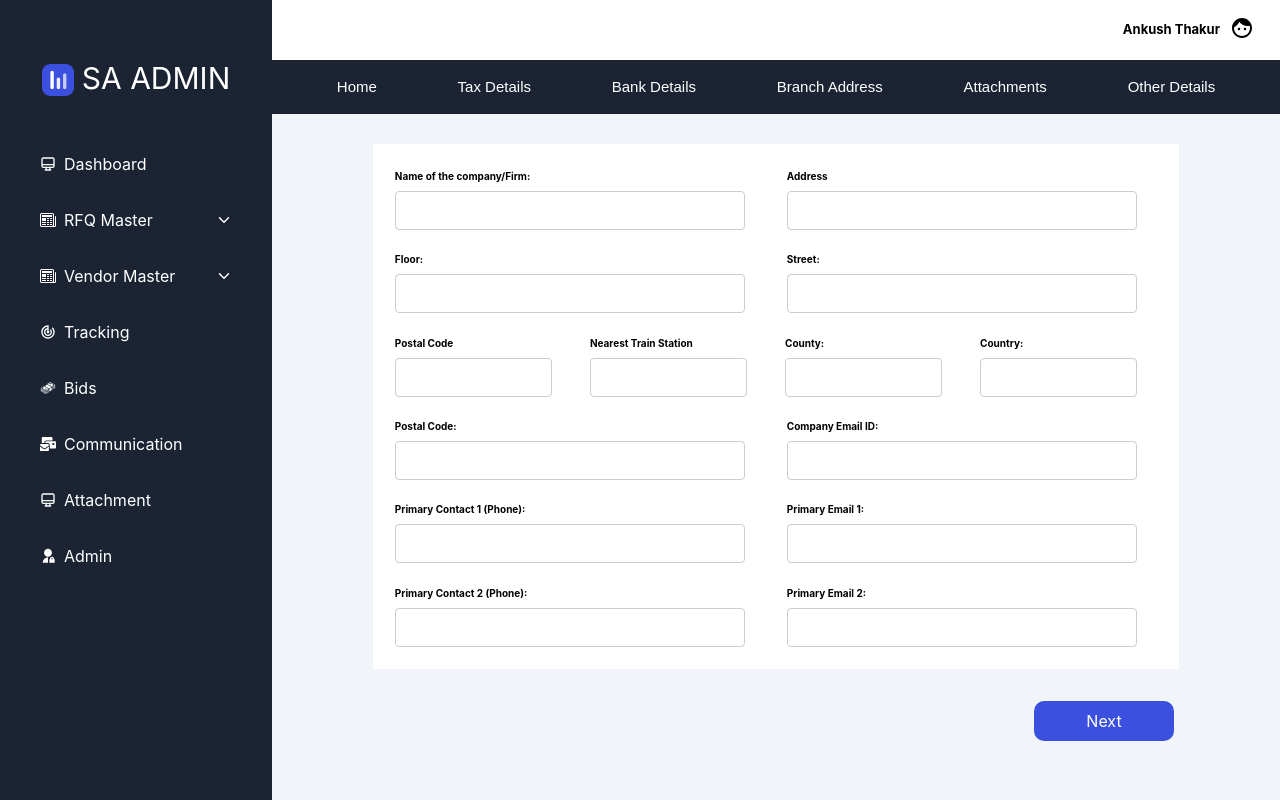
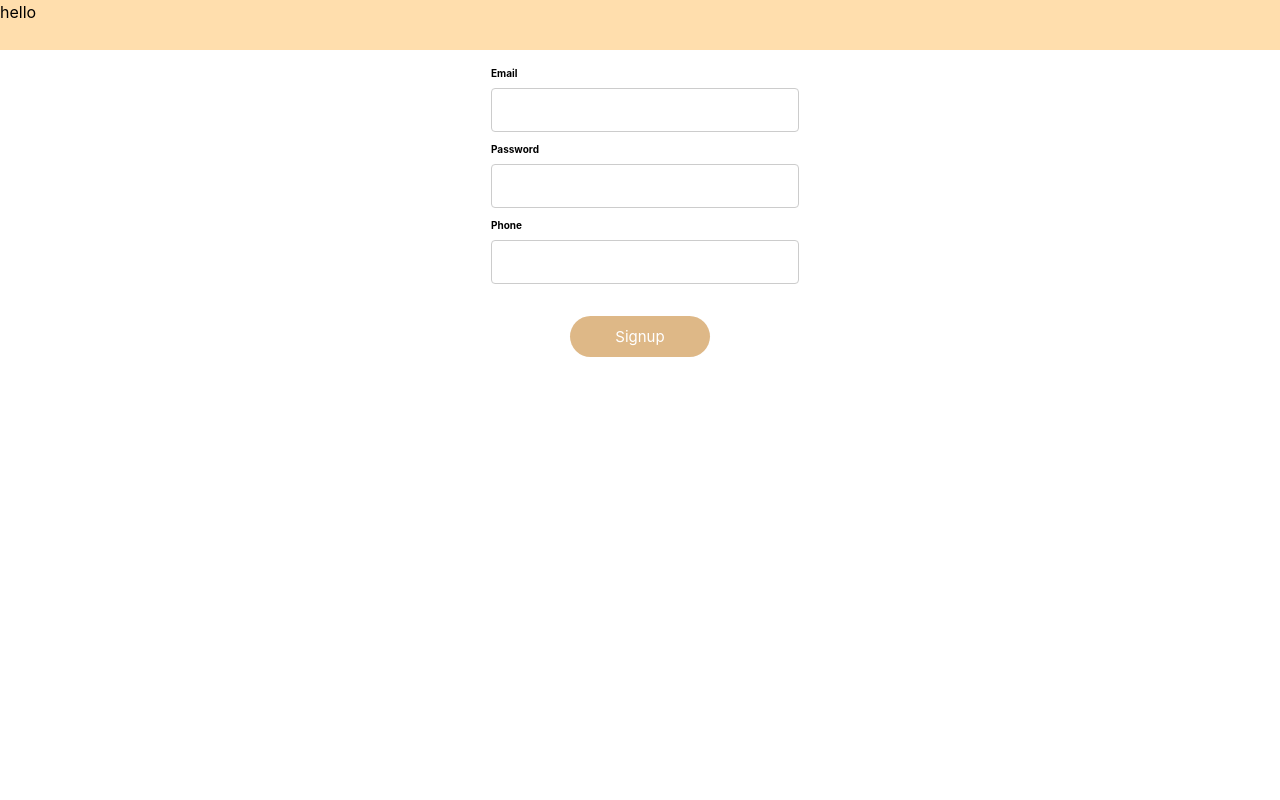
Before and after one commit to kabir925/Frontend-vendor-Rem, a React (Create React App) app in the folder frontend-vendor/: page / in a window 1280 px wide. Built offline with nearby package versions, Linux system fonts and the light colour scheme.

Commit message:
Addition of signup page and Attachment page

```diff
--- a/frontend-vendor/src/App.js
+++ b/frontend-vendor/src/App.js
@@ -4,16 +4,19 @@ import BasicDetails from './Components/BasicDetails.jsx';
 import Bankdetails from './Components/Bankdetails.jsx';
 import Taxdetails from './Components/Taxdetails.jsx';
 import Navbar from './Components/Navbar.jsx'
+import Attachments from './Components/Attachments';
+import Signup from './Components/Signup';
 
 function App() {
   return (
     <div className="App">
       <BrowserRouter>
         <Routes>
-          <Route path="/" element={<BasicDetails />} />
+          <Route path="/" element={<Signup />} />
           <Route path="/bankdetails" element={<Bankdetails/>} />
           <Route path='/taxdetails' element={<Taxdetails/>}/>
           <Route path='/navbar' element={<Navbar/>}/>
+          <Route path='/attachments' element={<Attachments/>}/>
         </Routes>
       </BrowserRouter>
     </div>
--- /dev/null
+++ b/frontend-vendor/src/Components/Attachments.css
@@ -0,0 +1,146 @@
+.Appone {
+    display: flex;
+    height: 100vh;
+    overflow: auto !important
+}
+
+.Head-class {
+    display: grid;
+    height: 100%;
+    width: 100%;
+    background-color: white;
+    overflow: auto;
+    grid-template-columns: 17rem auto;
+}
+
+/**Actual code css*/
+
+.container {
+    background-color: #F1F5F9;
+    overflow: auto !important;
+}
+
+.white-bar {
+    display: flex;
+    align-items: center;
+    width: 100%;
+    height: 60px;
+    background-color: white;
+    padding: 0 10px;
+    position: relative;
+}
+
+.name {
+    margin-left: auto;
+    font-weight: bold;
+    color: black;
+    font-size: 13px;
+}
+
+.icon {
+    display: inline-block;
+    width: 20px;
+    height: 31px;
+    margin-left: 10px;
+    margin-right: 20px;
+}
+
+.head-closed {
+    display: flex;
+    align-items: center;
+    justify-content: center;
+}
+
+.closed-class {
+    border-width: 2px;
+    border-style: solid;
+    border-color: white;
+    max-width: 80%;
+    margin-top: 30px;
+    background-color: white;
+}
+
+.form-container {
+    display: flex;
+    gap: 2rem;
+    align-items: center;
+    margin-top: 1.4rem;
+    margin-left: 10px;
+    margin-right: 20px;
+    margin-bottom: 20px;
+}
+
+.hero-head {
+    display: flex;
+    flex-direction: column;
+}
+
+.nextbutton {
+    display: flex;
+    align-items: center;
+    justify-content: center;
+    border-radius: 20px;
+    margin-top: 2rem;
+}
+
+/****************************/
+
+label {
+    font-weight: bold;
+  }
+
+
+
+
+
+
+
+
+.next-btn {
+    padding: 10px;
+    width: 139.55px;
+    height: 40.62px;
+    display: flex;
+    align-items: center;
+    justify-content: center;
+    border-radius: 10px;
+    color: white;
+    background-color: #3C50E0;
+    margin-bottom: 30px;
+    margin-left: 41rem;
+}
+
+
+/*Navbar css*/
+
+.active {
+    display: block;
+    color: white;
+    font-style: normal;
+    text-decoration: none;
+    font-family: sans-serif;
+    font-size: 15px;
+    text-align: center;
+    padding: 14px 16px;
+    text-decoration: none;
+
+}
+
+.active:hover {
+    background-color: white;
+    color: black;
+    font-style: bold;
+    border-radius: 20px;
+}
+
+.hero-section {
+    display: flex;
+    align-items: center;
+    justify-content: space-evenly;
+    list-style-type: none;
+    margin: 0;
+    padding: 0;
+    overflow: hidden;
+    background-color: #1C2434;
+    height: 3.4rem;
+}
--- a/frontend-vendor/src/Components/Attachments.jsx
+++ b/frontend-vendor/src/Components/Attachments.jsx
@@ -1,13 +1,76 @@
 import React from "react";
+import './Attachments.css';
+import Sidebar from "./Sidebar";
 
+import { NavLink } from "react-router-dom";
+import FaceIcon from '@mui/icons-material/Face';
 const Attachments = () => {
+    const formsubmit = (e) => {
+
+        e.preventDefault();
+        console.log("function is working")
+        let formData = new FormData(e.target);
+        formData = Object.fromEntries(formData);
+        console.log(formData)
+
+    };
     return (
         <div className='Appone'>
             <div className='Head-class'>
+                <Sidebar />
+
+                <div className="container">
+                    <form onSubmit={(event) => {
+                        formsubmit(event);
+
+                    }}>
+                        <div className="white-bar">
+                            <span class="name">Ankush Thakur</span>
+                            <div class="icon">
+                                <FaceIcon />
+                            </div>
+                        </div>
+
+                        {/* Navbar code */}
+                        <ul className="hero-section">
+                            <li><NavLink className="active" to="/">Home</NavLink></li>
+                            <li><NavLink className="active" to="/taxdetails">Tax Details</NavLink></li>
+                            <li><NavLink className="active" to="/bankdetails">Bank Details</NavLink></li>
+                            <li><NavLink className="active" to="#">Branch Address</NavLink></li>
+                            <li><NavLink className="active" to="/attachments">Attachments</NavLink></li>
+                            <li><NavLink className="active" to="#">Other Details</NavLink></li>
+                        </ul>
+
+                        <label for="attachment" className="labelone">Attachment 1</label>
+                        <input type="file" id="attachment"/>
 
 
-                </div>
-                </div>
+
+                            {/* <div className='head-closed '>
+                            <div className='closed-class'>
+                                <div class="form-container">
+                                    <div className='hero-head'>
+                                        <label for="pancard" class="form-label">PAN</label>
+                                        <input type="number" id="pancard" name="pancard" className="form-control" />
+                                    </div>
+                                    <div className='hero-head'>
+                                        <label for="gstnumber" class="form-label">GST</label>
+                                        <input type="text" id="address" name="address" className="form-control" />
+                                    </div>
+                                </div>
+
+                            </div>
+                        </div> */}
+                            <div className="nextbutton">
+                                <button type="submit" className="next-btn">
+                                    Next
+                                </button>
+                            </div>
+
+                    </form>
+                </div >
+            </div>
+        </div>
     )
 }
 
--- /dev/null
+++ b/frontend-vendor/src/Components/Signup.css
@@ -0,0 +1,56 @@
+/* .hero-section-1 {
+    display: flex;
+    width: auto;
+    height: 50px;
+    background-color: navajowhite;
+} */
+
+.md-1 {
+    display: flex;
+    width: auto;
+    height: 50px;
+    background-color: navajowhite;
+
+}
+
+/* .md-2{
+    display: flex;
+    justify-content: center;
+} */
+
+.md-hero {
+    display: flex;
+    align-items: center;
+    flex-direction: column;
+    gap: 10px;
+    justify-content: center;
+    margin-top: 1rem;
+
+}
+
+.md-3 {
+    display: flex;
+    flex-direction: column;
+}
+
+.form-label {
+    font-weight: bold;
+}
+
+.form-control {
+    border: 1px solid #ccc;
+    padding: 5px;
+    width: 308px;
+    height: 44px;
+}
+
+.signup-button {
+    padding: 10px;
+    width: 139.55px;
+    height: 40.62px;
+    background-color: burlywood ;
+    border-radius: 25px;
+    color: white;
+    font-style: normal;
+    font-size: 15px;
+}
--- /dev/null
+++ b/frontend-vendor/src/Components/Signup.jsx
@@ -0,0 +1,47 @@
+import React from "react";
+import './Signup.css'
+const Signup = () => {
+    const formsubmit = (e) => {
+        e.preventDefault();
+        console.log("function is working")
+        let formData = new FormData(e.target);
+        formData = Object.fromEntries(formData);
+        console.log(formData)
+    };
+    return (
+        <div>
+            <section className="hero-section-1">
+                <div className="md-1">
+                    <h1>hello</h1>
+                </div>
+                    <form onSubmit={(event) => {
+                        formsubmit(event);
+
+                    }}>
+                        <div class="md-hero">
+                            <div className='md-3'>
+                                <label for="emailadd" class="form-label">Email</label>
+                                <input type="email" id="emailadd" name="emailadd" className="form-control" />
+                            </div>
+                            <div className='md-3'>
+                                <label for="pass" class="form-label">Password</label>
+                                <input type="password" id="pass" name="pass" className="form-control" />
+                            </div>
+                            <div className='md-3'>
+                                <label for="phnumber" class="form-label">Phone</label>
+                                <input type="number" id="phnumber" name="phnumber" className="form-control" />
+                            </div>
+                        </div>
+                        <div className="nextbutton">
+                            <button type="submit" className="signup-button">
+                                Signup
+                            </button>
+                        </div>
+                    </form>
+
+            </section>
+
+        </div>
+    )
+}
+export default Signup;
```
Also changed, not shown: frontend-vendor/src/Components/Taxdetails.jsx (line endings or trailing spaces).
